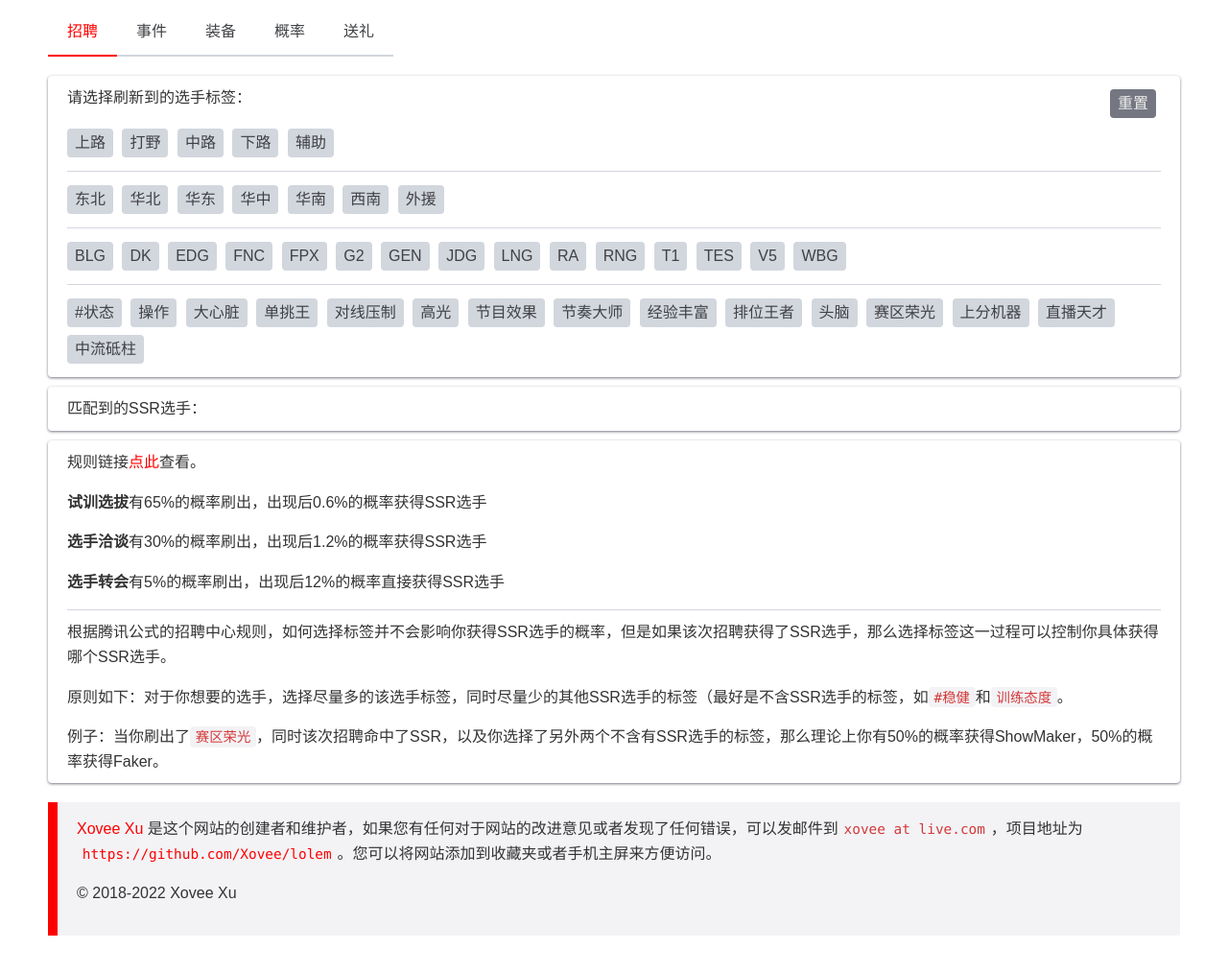
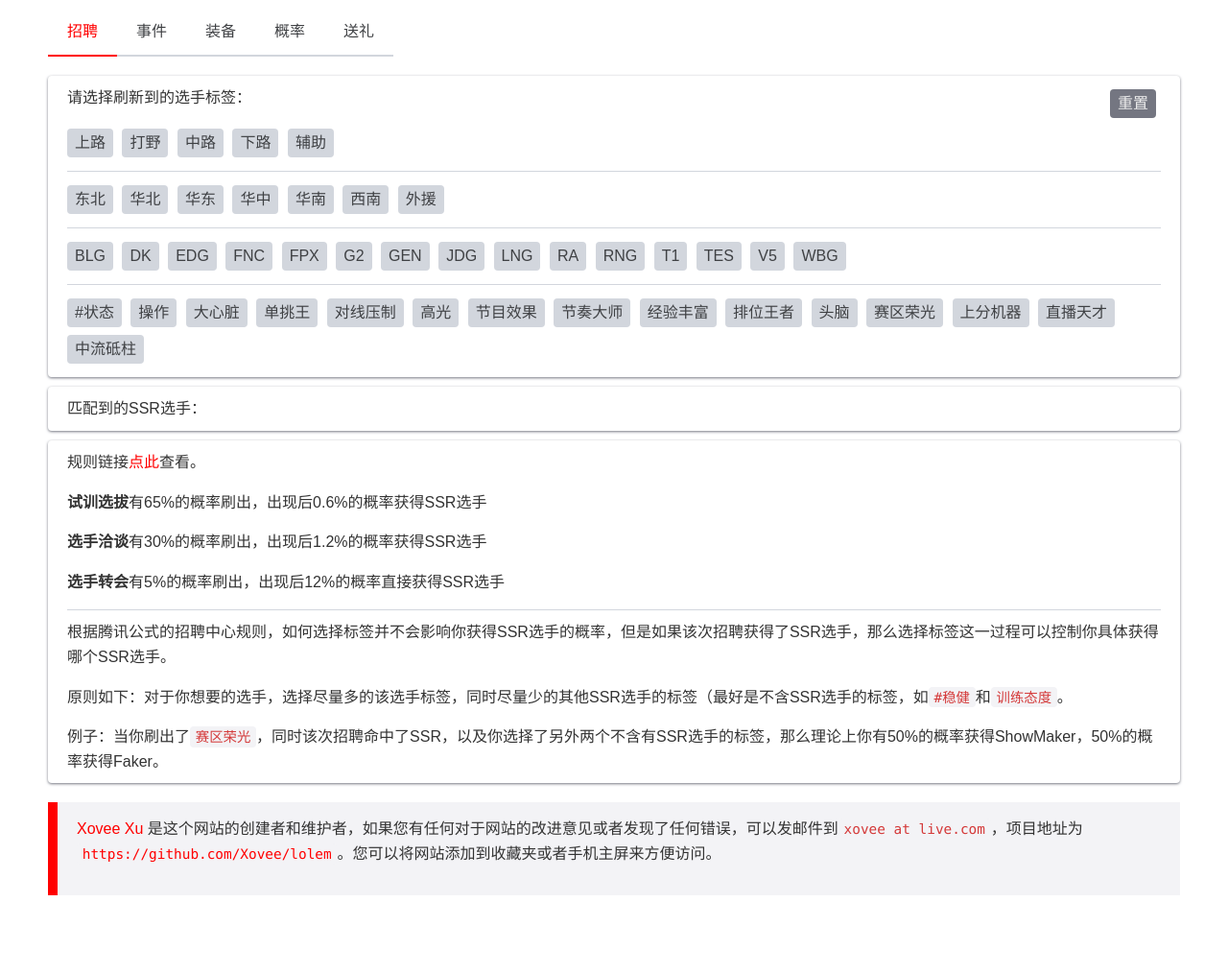
Before and after one commit to Xovee/lolem, a plain HTML site: page index.html in a window 1280 px wide. Shown: the part 76-1090 px from the top of the page at 96% size. After the commit the page ends 1061 px from the top, so only its background shows below. Drawn offline with Linux system fonts and the light colour scheme.

Commit message:
remove footer

```diff
--- a/index.html
+++ b/index.html
@@ -360,8 +360,6 @@
         <blockquote>
         <p><a href='https://xovee.cn' target='_blank'>Xovee Xu</a></h4>
         是这个网站的创建者和维护者，如果您有任何对于网站的改进意见或者发现了任何错误，可以发邮件到<code>xovee at live.com</code>，项目地址为<code><a href='https://github.com/Xovee/lolem' target='_blank'>https://github.com/Xovee/lolem</a></code>。您可以将网站添加到收藏夹或者手机主屏来方便访问。</p>
-
-        <p>© 2018-2022 Xovee Xu</p>
         </blockquote>
     </footer>
 
```
